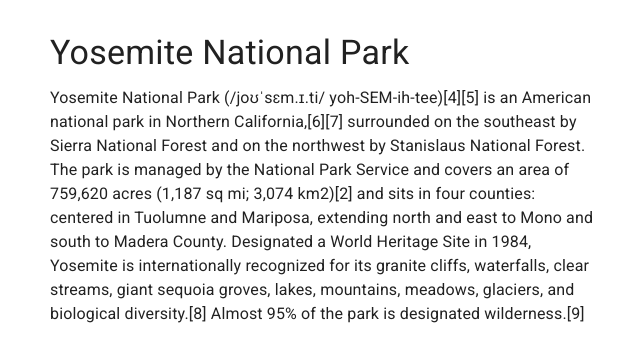
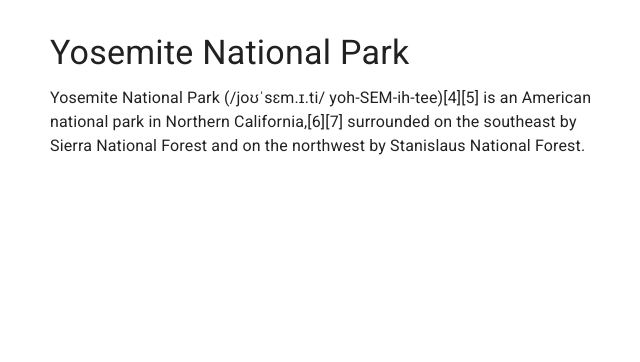
Before and after one commit to sernstberger/parks, a React (Create React App) app: page / in a window 1280 px wide. Shown: the top 362 px of the page, without its empty margins (314-954 px from the left). Built offline with nearby package versions, Linux system fonts and the light colour scheme.

Commit message:
added park interface and used it

```diff
--- a/public/index.html
+++ b/public/index.html
@@ -19,7 +19,7 @@
       work correctly both with client-side routing and a non-root public URL.
       Learn how to configure a non-root public URL by running `npm run build`.
     -->
-    <title>My page</title>
+    <title>National Parks</title>
     <!-- Fonts to support Material Design -->
     <link rel="stylesheet" href="https://fonts.googleapis.com/css?family=Roboto:300,400,500,700&display=swap" />
   </head>
--- a/src/App.tsx
+++ b/src/App.tsx
@@ -2,27 +2,27 @@ import React from "react";
 import Container from "@material-ui/core/Container";
 import Typography from "@material-ui/core/Typography";
 import Box from "@material-ui/core/Box";
+
+interface Park {
+  name: string;
+  body: string;
+}
+
+const parks: Park[] = [
+  {
+    name: "Yosemite National Park",
+    body: "Yosemite National Park (/joʊˈsɛm.ɪ.ti/ yoh-SEM-ih-tee)[4][5] is an American national park in Northern California,[6][7] surrounded on the southeast by Sierra National Forest and on the northwest by Stanislaus National Forest.",
+  },
+];
 
 export default function App() {
   return (
     <Container maxWidth="sm">
       <Box my={4}>
         <Typography variant="h4" component="h1" gutterBottom>
-          Yosemite National Park
+          {parks[0].name}
         </Typography>
-        <Typography>
-          Yosemite National Park (/joʊˈsɛm.ɪ.ti/ yoh-SEM-ih-tee)[4][5] is an
-          American national park in Northern California,[6][7] surrounded on the
-          southeast by Sierra National Forest and on the northwest by Stanislaus
-          National Forest. The park is managed by the National Park Service and
-          covers an area of 759,620 acres (1,187 sq mi; 3,074 km2)[2] and sits
-          in four counties: centered in Tuolumne and Mariposa, extending north
-          and east to Mono and south to Madera County. Designated a World
-          Heritage Site in 1984, Yosemite is internationally recognized for its
-          granite cliffs, waterfalls, clear streams, giant sequoia groves,
-          lakes, mountains, meadows, glaciers, and biological diversity.[8]
-          Almost 95% of the park is designated wilderness.[9]
-        </Typography>
+        <Typography>{parks[0].body}</Typography>
       </Box>
     </Container>
   );
```
